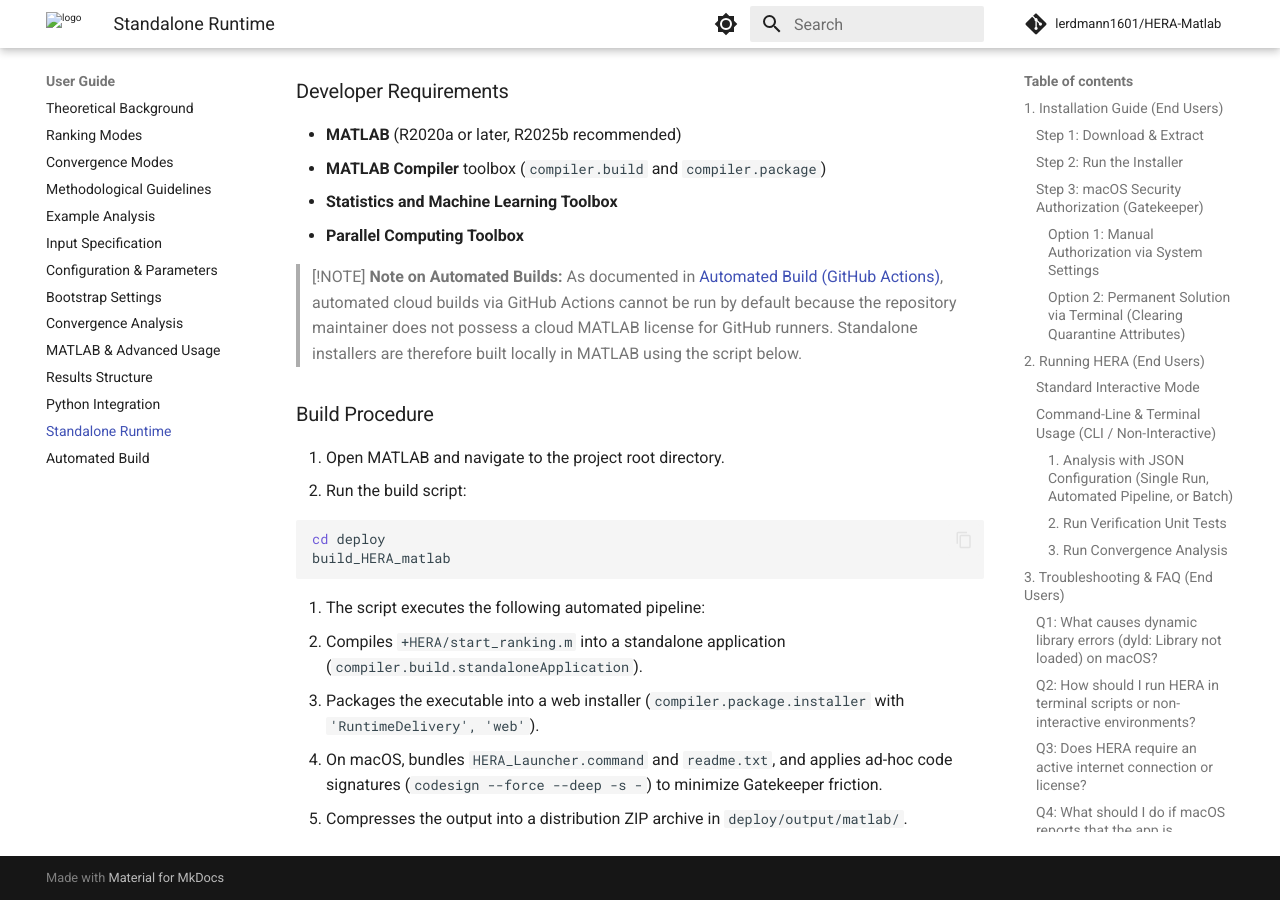
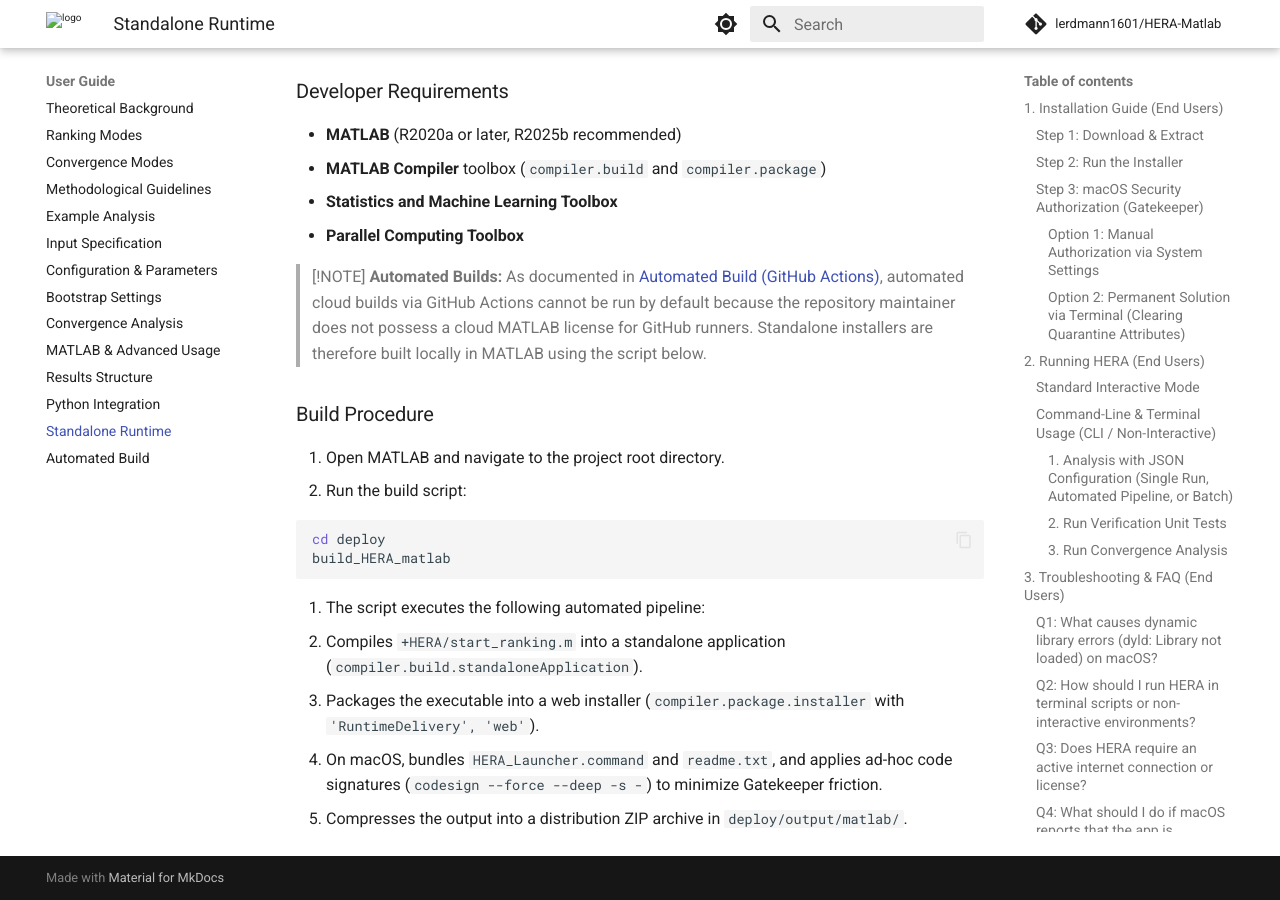
Before and after one commit to lerdmann1601/HERA-Matlab, an MkDocs documentation site: the page built from docs/Standalone_Runtime.md, in a window 1280 px wide and 900 px high, scrolled down 6475 px. Built offline with MkDocs 1.6.1 and Material for MkDocs 9.7.7, drawn with Linux system fonts in a browser that asks for light colours; comment, search, counter and statistics services are not loaded.

Commit message:
Docs: Update Standalone_Runtime.md again…

````diff
--- a/docs/Standalone_Runtime.md
+++ b/docs/Standalone_Runtime.md
@@ -84,7 +84,7 @@
 
 > [!TIP]
 > You can type `sudo xattr -cr` with a trailing space, then drag and drop the extracted HERA folder from Finder into the Terminal window to automatically insert its path.
-
+>
 > [!WARNING]
 > **Disclaimer & Security Warning:**
 > *This software and the associated instructions are provided "as is", without warranty of any kind. The author expressly disclaims all liability for any damages, errors, or security risks arising from the use of this software or the execution of system commands. Modifying file attributes skips Apple's security checks; proceed at your own risk.*
@@ -110,7 +110,8 @@
   ```
 
 > [!TIP]
-> On macOS, keep `HERA_Launcher.command` in the folder where it was extracted. If you installed the MATLAB Runtime in a non-standard location and the launcher cannot locate it automatically, it will prompt you to simply drag and drop your MATLAB Runtime folder into the terminal window.
+> On macOS, keep `HERA_Launcher.command` in the folder where it was extracted.
+> If you installed the MATLAB Runtime in a non-standard location and the launcher cannot locate it automatically, it will prompt you to simply drag and drop your MATLAB Runtime folder into the terminal window.
 
 ---
 
@@ -119,7 +120,8 @@
 For automated pipelines, scripted execution, or headless terminal sessions, HERA can be run non-interactively using a JSON configuration file. On both macOS and Linux, this is invoked via the runtime execution script (`run_HERA_Runtime.sh`) with the path to the MATLAB Runtime:
 
 > [!TIP]
-> On macOS, double-clicking `HERA_Launcher.command` in Finder is the recommended way to start the interactive CLI. When running from an existing terminal window, automated script, or pipeline, execute `run_HERA_Runtime.sh` directly with your MATLAB Runtime path and `configFile`.
+> On macOS, double-clicking `HERA_Launcher.command` in Finder is the recommended way to start the interactive CLI.
+> When running from an existing terminal window, automated script, or pipeline, execute `run_HERA_Runtime.sh` directly with your MATLAB Runtime path and `configFile`.
 
 #### 1. Analysis with JSON Configuration (Single Run, Automated Pipeline, or Batch)
 
@@ -214,7 +216,7 @@
 * **Parallel Computing Toolbox**
 
 > [!NOTE]
-> **Note on Automated Builds:** As documented in [Automated Build (GitHub Actions)](Automated_Build.md), automated cloud builds via GitHub Actions cannot be run by default because the repository maintainer does not possess a cloud MATLAB license for GitHub runners. Standalone installers are therefore built locally in MATLAB using the script below.
+> **Automated Builds:** As documented in [Automated Build (GitHub Actions)](Automated_Build.md), automated cloud builds via GitHub Actions cannot be run by default because the repository maintainer does not possess a cloud MATLAB license for GitHub runners. Standalone installers are therefore built locally in MATLAB using the script below.
 
 ### Build Procedure
 
````
